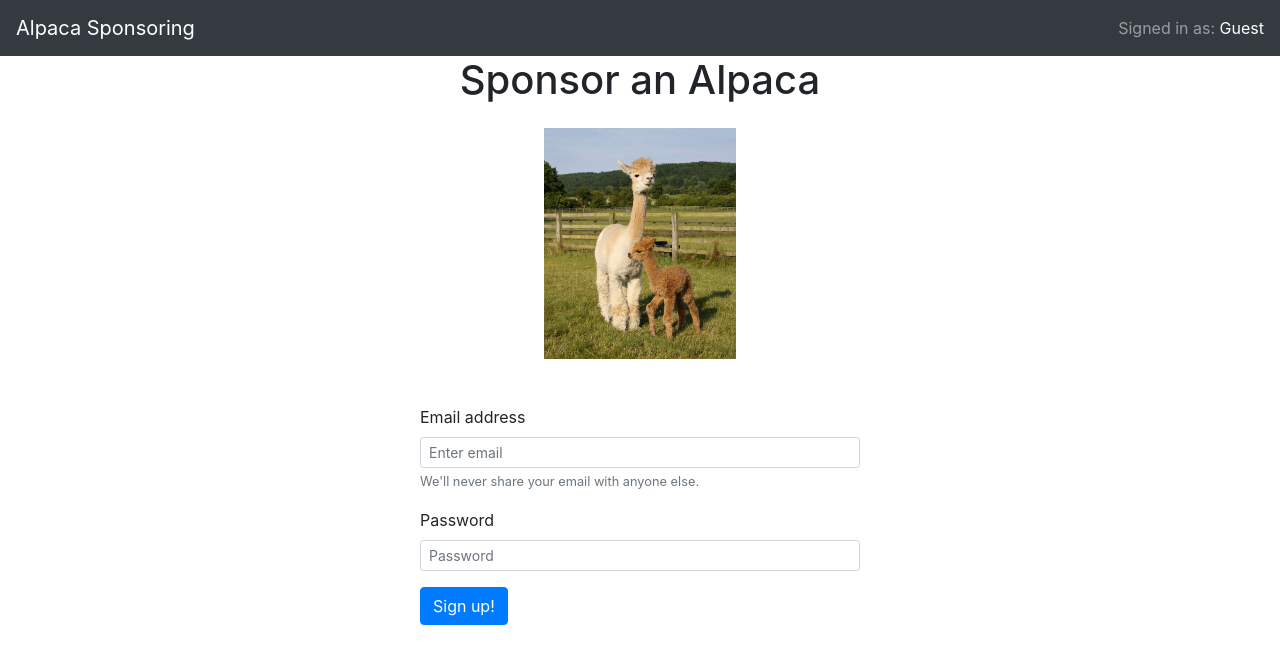
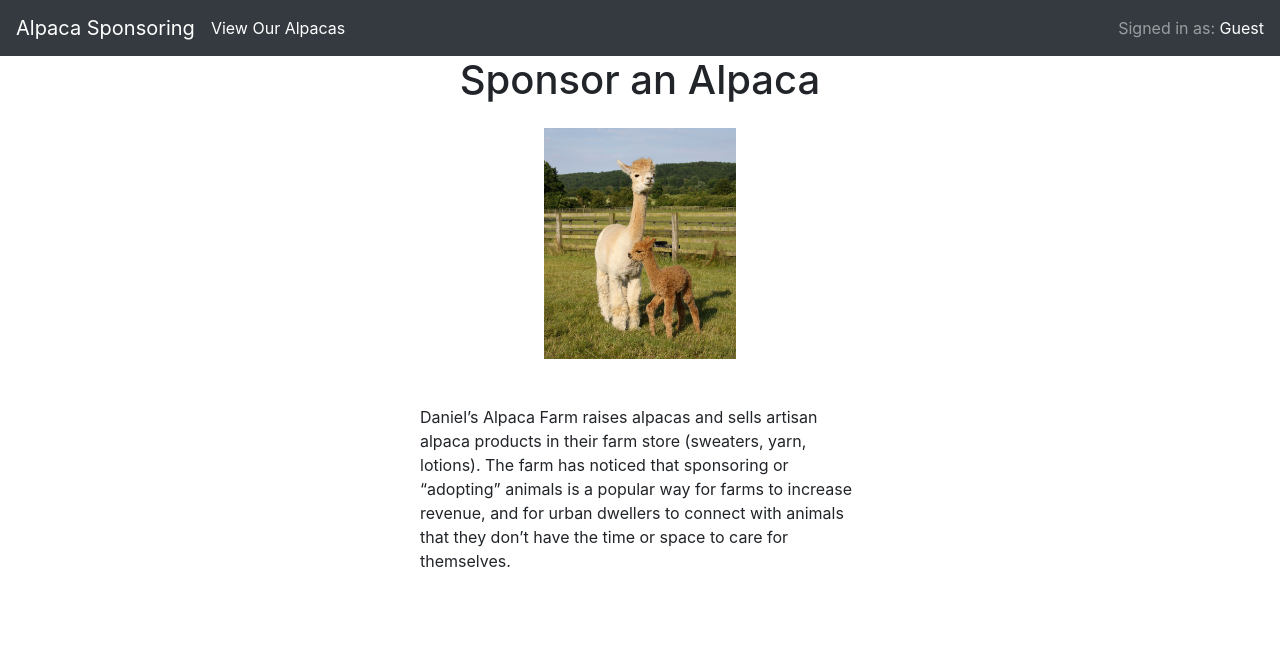
Before and after one commit to usenkok/CS361-W20-group33-agile-project, a Gatsby site: page / in a window 1280 px wide. Built offline with nearby package versions, Linux system fonts and the light colour scheme; Gatsby itself is replaced by a stand-in of ours.

Commit message:
Refactored main page, added View Alpacas link to navbar
Co-authored-by: Gregory D. Stula <stulag@oregonstate.edu>

```diff
--- a/src/pages/index.js
+++ b/src/pages/index.js
@@ -11,9 +11,12 @@ function AlpacaBar() {
         <Navbar bg="dark" variant="dark">
             <Navbar.Brand href="#home">Alpaca Sponsoring</Navbar.Brand>
         <Navbar.Toggle />
+        <Navbar.Text>
+        <a href="#alpacaProfiles">View Our Alpacas</a>
+        </Navbar.Text>
         <Navbar.Collapse className="justify-content-end">
         <Navbar.Text>
-        Signed in as: <a href="#login">Guest</a>
+        Signed in as: <a href="#aboutText">Guest</a>
         </Navbar.Text>
         </Navbar.Collapse>
         </Navbar>
@@ -29,27 +32,15 @@ function Title(props) {
     )
 }
 
-function Login() {
+function AboutText
+() {
     return (
-        <div className="login">
-        <Form>
-  <Form.Group controlId="formBasicEmail">
-    <Form.Label>Email address</Form.Label>
-    <Form.Control size="sm" type="email" placeholder="Enter email" />
-    <Form.Text className="text-muted">
-      We'll never share your email with anyone else.
-    </Form.Text>
-  </Form.Group>
-
-  <Form.Group controlId="formBasicPassword">
-    <Form.Label>Password</Form.Label>
-    <Form.Control size="sm" type="password" placeholder="Password" />
-  </Form.Group>
-  <Button variant="primary" type="submit">
-    Sign up!
-  </Button>
-</Form>
-</div>
+        <div className="aboutText">
+          <p>Daniel’s Alpaca Farm raises alpacas and sells artisan alpaca products in their farm store (sweaters, yarn, lotions).
+            The farm has noticed that sponsoring or “adopting” animals is a popular way for farms to increase revenue,
+            and for urban dwellers to connect with animals that they don’t have the time or space to care for themselves.
+            </p>
+        </div>
     )
 }
 
@@ -60,7 +51,7 @@ export default () => {
         <AlpacaBar />
         <Title>Sponsor an Alpaca</Title>
         <img src={alpaca} style={{height: "10%" }} />
-        <Login />
+        <AboutText />
     </div>
     )
 }
--- a/src/pages/styles.css
+++ b/src/pages/styles.css
@@ -9,7 +9,7 @@ img {
 
 
 
-.login {
+.aboutText {
    padding: 30px;
    margin: 100px;
    max-width: 500px;
@@ -21,7 +21,13 @@ img {
 .alpacaBar {
 
    flex-direction: row;
-   justify-content: center;
+   /* align-content: space-between; */
+   justify-content: space-between;
+}
+
+.alpacaProfileLink {
+  display:flex;
+  justify-content: center;
 }
 
 
```
